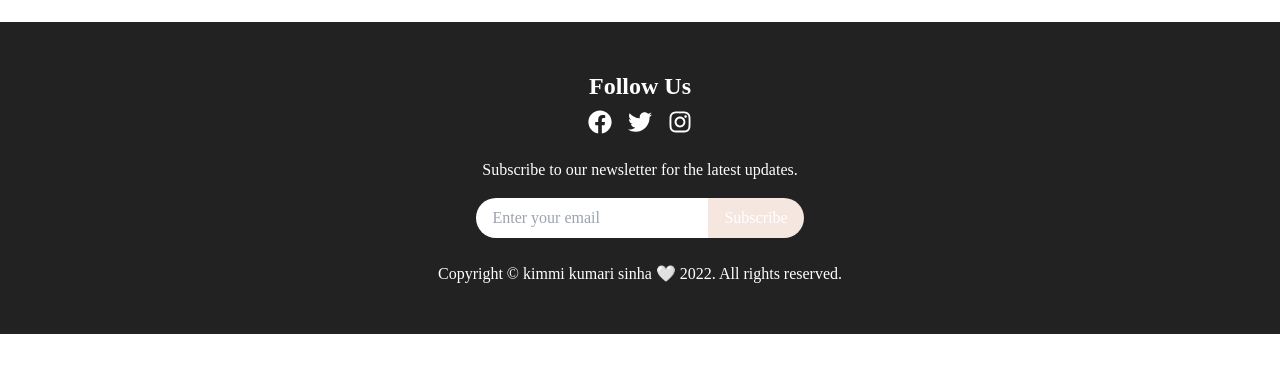
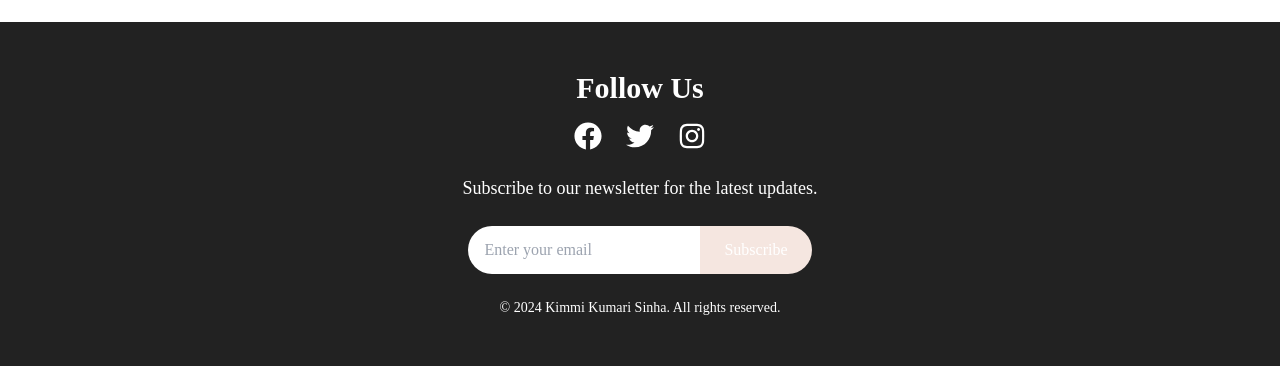
Before and after one commit to kimmisinha/E-commerce-React-Tailwind-API, a React (Create React App) app: page / in a window 1280 px wide. Shown: the part 214-582 px from the top of the page. Built offline with nearby package versions, Linux system fonts and the light colour scheme; no server answers.

Commit message:
Add Footer with social links and subscription

```diff
--- a/src/components/Footer.js
+++ b/src/components/Footer.js
@@ -6,34 +6,34 @@ const Footer = () => {
     <footer className="bg-primary py-12">
       <div className="container mx-auto text-center">
         <div className="mb-6">
-          <h3 className="text-2xl text-white font-semibold mb-2">Follow Us</h3>
-          <div className="flex justify-center space-x-4">
-            <a href="https://facebook.com" target="_blank" rel="noopener noreferrer" className="text-white hover:text-gray-400">
-              <FaFacebook size={24} />
+          <h3 className="text-3xl text-white font-bold mb-4">Follow Us</h3>
+          <div className="flex justify-center space-x-6">
+            <a href="https://facebook.com" target="_blank" rel="noopener noreferrer" className="text-white hover:text-gray-300 transition duration-300">
+              <FaFacebook size={28} />
             </a>
-            <a href="https://twitter.com" target="_blank" rel="noopener noreferrer" className="text-white hover:text-gray-400">
-              <FaTwitter size={24} />
+            <a href="https://twitter.com" target="_blank" rel="noopener noreferrer" className="text-white hover:text-gray-300 transition duration-300">
+              <FaTwitter size={28} />
             </a>
-            <a href="https://instagram.com" target="_blank" rel="noopener noreferrer" className="text-white hover:text-gray-400">
-              <FaInstagram size={24} />
+            <a href="https://instagram.com" target="_blank" rel="noopener noreferrer" className="text-white hover:text-gray-300 transition duration-300">
+              <FaInstagram size={28} />
             </a>
           </div>
         </div>
-        <p className="text-white text-center mb-4">
+        <p className="text-white text-lg mb-6">
           Subscribe to our newsletter for the latest updates.
         </p>
         <form className="flex justify-center mb-6">
           <input
             type="email"
             placeholder="Enter your email"
-            className="px-4 py-2 rounded-l-full focus:outline-none"
+            className="px-4 py-3 rounded-l-full focus:outline-none text-gray-700"
           />
-          <button className="bg-secondary text-white px-4 py-2 rounded-r-full hover:bg-secondary-dark">
+          <button className="bg-secondary text-white px-6 py-3 rounded-r-full hover:bg-secondary-dark transition duration-300">
             Subscribe
           </button>
         </form>
-        <p className="text-white text-center">
-          Copyright &copy; kimmi kumari sinha 🤍 2022. All rights reserved.
+        <p className="text-white text-sm">
+          &copy; 2024 Kimmi Kumari Sinha. All rights reserved.
         </p>
       </div>
     </footer>
```
